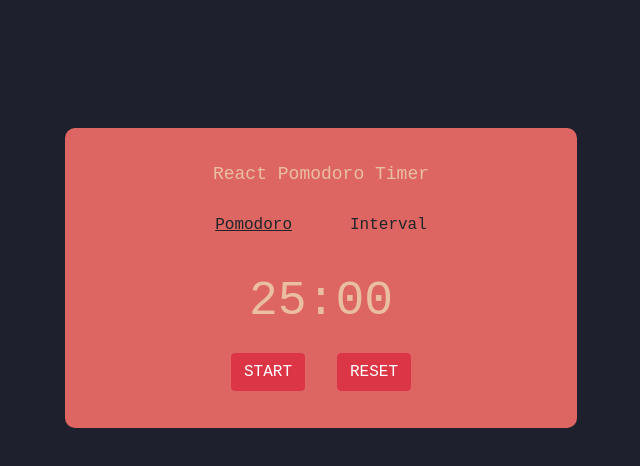
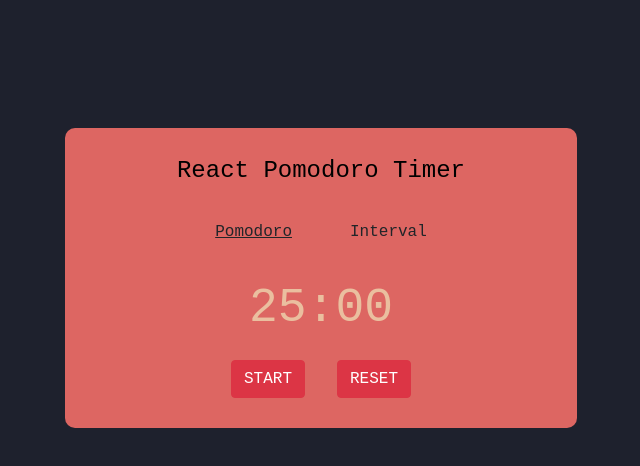
Before and after one commit to Abraao-S/react-pomodoro-timer, a React (Create React App) app: page / in a window 1280 px wide. Shown: the top 466 px of the page, without its empty margins (319-959 px from the left). Built offline with nearby package versions, Linux system fonts and the light colour scheme.

Commit message:
updated css

```diff
--- a/src/index.css
+++ b/src/index.css
@@ -1,5 +1,3 @@
-/* * {border: 1px solid red;} */
-
 body {
   /* border: 1px solid red; */
   /* -webkit-font-smoothing: antialiased;
@@ -17,14 +15,11 @@ code {
 }
 
 .app-container {
-  /* border: 5px solid red; */
-
   /* display */
   display: flex;
   flex-direction: column;
 
   /* margin: <margin-top> || <margin-right> || <margin-bottom> || <margin-left> */
-  /* margin: 10% 20% 10% 20%; */
   margin: 10% auto;
 
   /* measures */
@@ -36,7 +31,7 @@ code {
   background-color: #dd6662;
 
   /* alignments */
-  justify-content: center;  /* main axis */
+  justify-content: center;    /* main axis */
   align-items: center;  /* cross axis */
   text-align: center;
 
@@ -45,8 +40,8 @@ code {
 }
 
 .pomodoro-title {
-  /* color: black; */
-  font-size: large;
+  color: black;
+  font-size:x-large;
   margin-bottom: 1em;
 }
 
@@ -57,7 +52,6 @@ code {
 }
 
 .button-top {
-  /* border: 1px solid red; */
   text-decoration: none;
 }
 
@@ -70,13 +64,11 @@ button-top:focus {
 }
 
 .time-string {
-  /* border: 1px solid red; */
   margin: 1rem 1rem;
   font-size: 3rem;
 }
 
 .buttons-panel-bottom {
-  /* border: 1px solid red; */
   display: flex;
   gap: 2em;
   margin-bottom: 5px;
```
